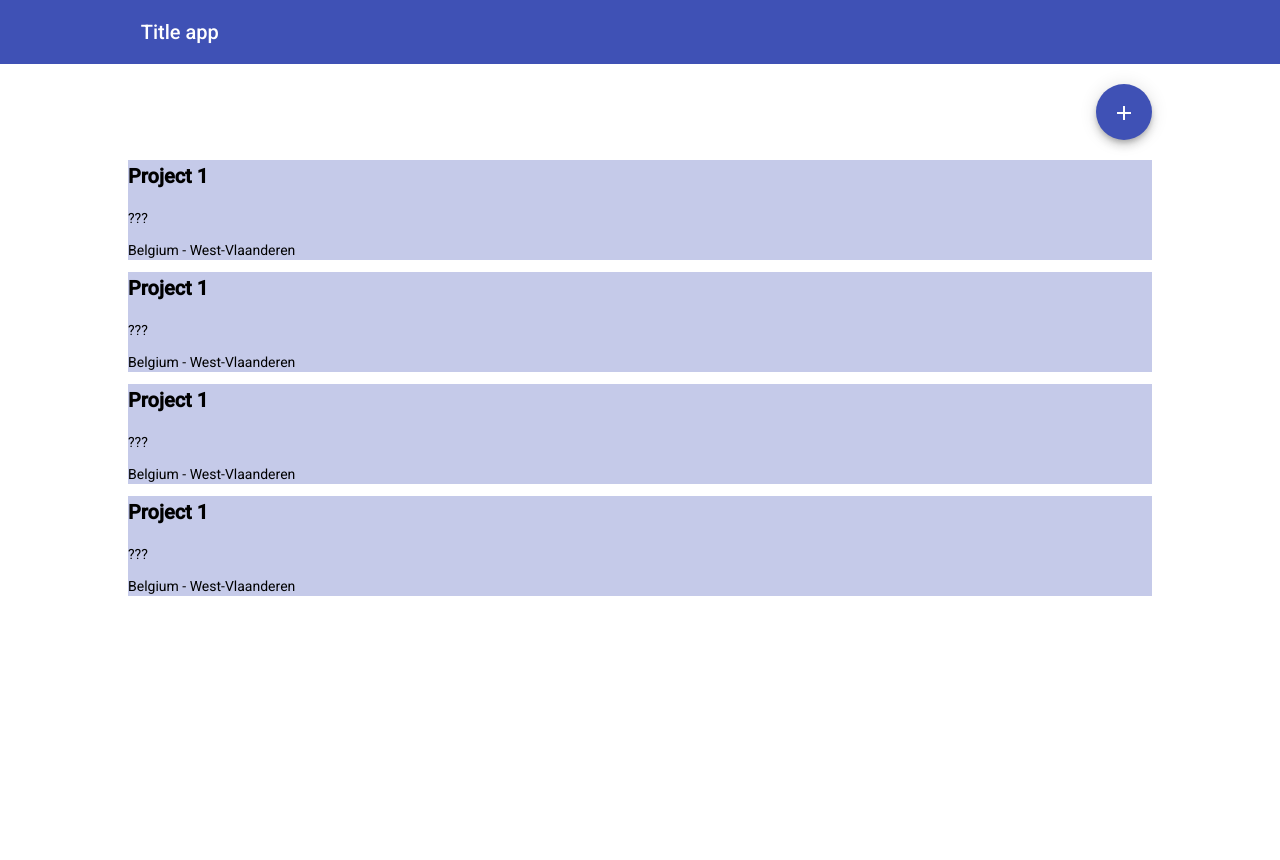
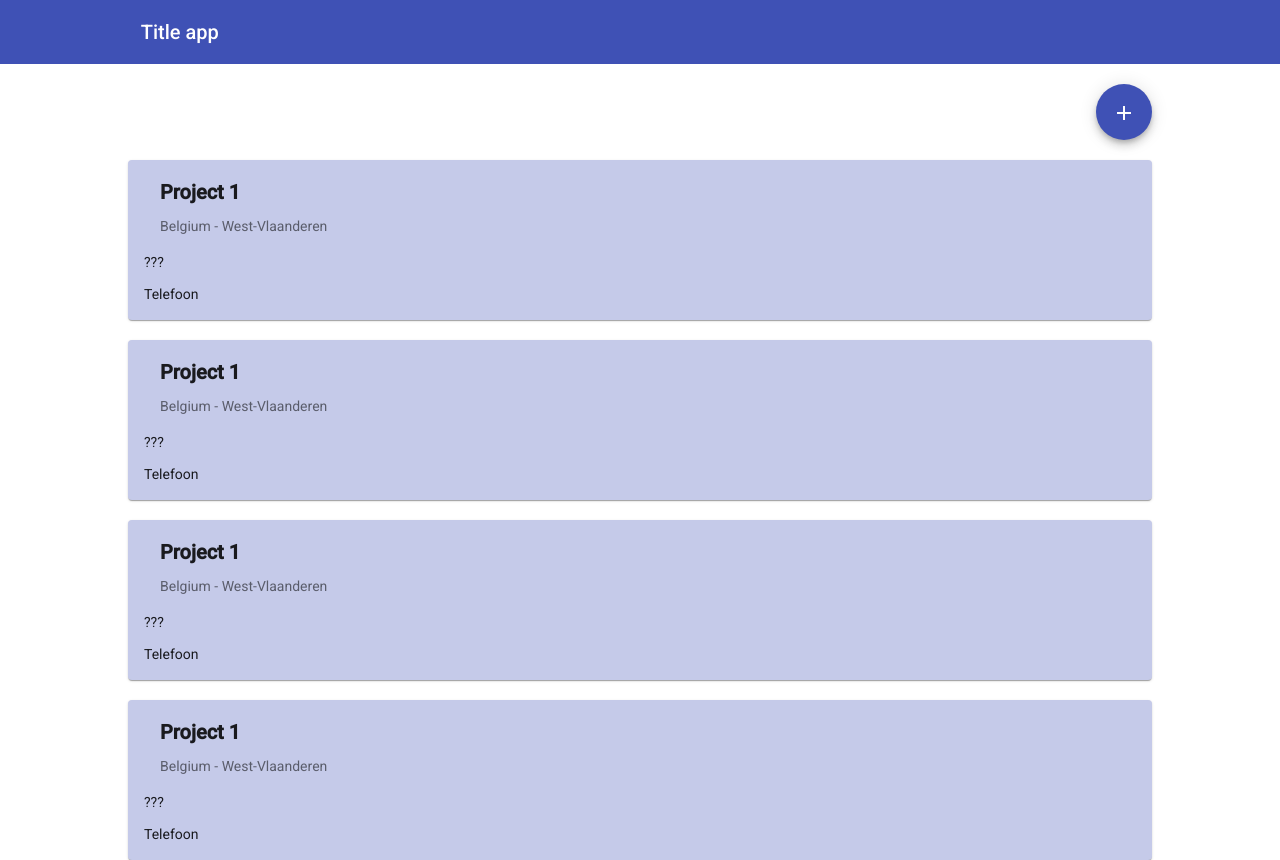
Before and after one commit to nikita-taranenko-nta/HITW-2022, an Angular app in the folder frontend/audit/: page / in a window 1280 px wide. Before the commit the page ends 800 px from the top, so only its background shows below. Built offline with nearby package versions, Linux system fonts and the light colour scheme.

Commit message:
Some more styling on landing page

```diff
--- a/frontend/audit/src/app/pages/landing-page/landing-page.component.html
+++ b/frontend/audit/src/app/pages/landing-page/landing-page.component.html
@@ -5,9 +5,14 @@
 </div>
 
   <div class="project-list">
-    <div class="project-item" *ngFor="let project of projects">
-      <h2>{{project.name}}</h2>
-      <p>{{project.producer}}</p>
-      <p>{{project.country}} - {{project.province}}</p>
-    </div>
+      <mat-card  *ngFor="let project of projects" class="project-item">
+        <mat-card-header>
+          <mat-card-title> <h2>{{project.name}}</h2></mat-card-title>
+          <mat-card-subtitle><p>{{project.country}} - {{project.province}}</p></mat-card-subtitle>
+        </mat-card-header>
+        <mat-card-content>
+          <p>{{project.producer}}</p>
+          <p>{{project.contact}}</p>
+        </mat-card-content>
+      </mat-card>
   </div>
--- a/frontend/audit/src/app/pages/landing-page/landing-page.component.scss
+++ b/frontend/audit/src/app/pages/landing-page/landing-page.component.scss
@@ -8,9 +8,18 @@
 }
 
 .project-item {
+    margin-bottom: 20px;
     background-color: mat-color($audit-primary, lighter);
-
     h2 {
         font-weight: bold
     }
+
+    &:hover {
+        background-color:  mat-color($audit-primary, darker);
+        color: white;
+
+        mat-card-subtitle {
+            color: lightgray;
+        }
+    }
 }
```
